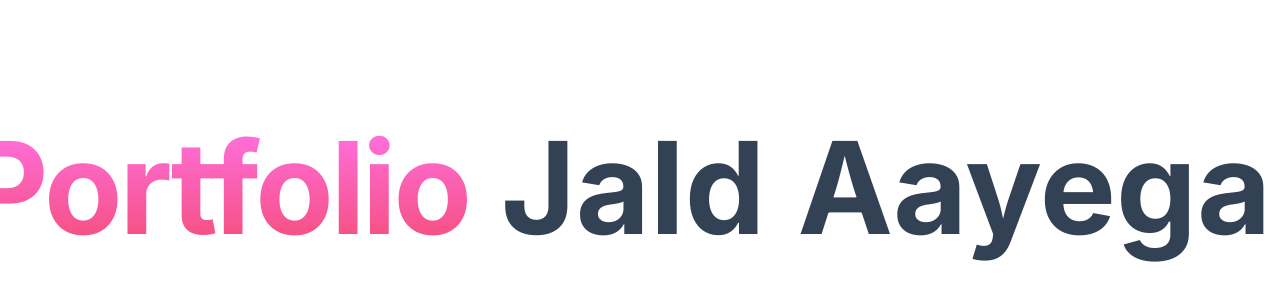
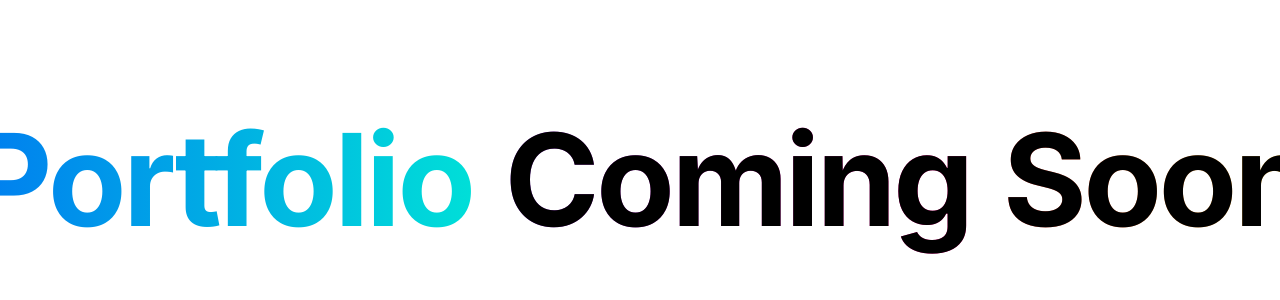
Before and after one commit to sohaildotcss/sohaildotcss-portfolio, a Next.js app: page / in a window 1280 px wide. Shown: the part 212-512 px from the top of the page. Built offline with nearby package versions, Linux system fonts and the light colour scheme.

Commit message:
added animated gradients

```diff
--- a/app/components/ui/CursorAnimation.jsx
+++ /dev/null
@@ -1,31 +0,0 @@
-import { useEffect, useState } from "react";
-
-const CursorAnimation = () => {
-  const [cursorPosition, setCursorPosition] = useState({ x: 0, y: 0 });
-
-  const handleMouseMove = (event) => {
-    const { clientX, clientY } = event;
-    setCursorPosition({ x: clientX, y: clientY });
-  };
-
-  useEffect(() => {
-    const updateCursorPosition = (event) => {
-      const { clientX, clientY } = event;
-      setCursorPosition({ x: clientX, y: clientY });
-    };
-
-    window.addEventListener("mousemove", updateCursorPosition);
-
-    return () => {
-      window.removeEventListener("mousemove", updateCursorPosition);
-    };
-  }, []);
-  return (
-    <div
-      className="cursor absolute h-10 w-10 bg-white rounded-full mix-blend-difference "
-      style={{ left: cursorPosition.x + "px", top: cursorPosition.y + "px" }}
-    ></div>
-  );
-}
-
-export default CursorAnimation;
--- a/app/components/ui/TypingText1.jsx
+++ /dev/null
@@ -1,46 +0,0 @@
-import { useEffect, useState } from "react";
-
-const TypingText1 = () => {
-  const [output, setOutput] = useState("");
-  const theLetters = "abcdefghijklmnopqrstuvwxyz#%&^+=-";
-  const speed = 50;
-  const randomCharDuration = 2000; // Duration of random characters before "TestTest" in milliseconds
-  const textToType = "TestTest";
-
-  useEffect(() => {
-    let currentIndex = 0;
-
-    const generateRandomChars = () => {
-      const num = Math.floor(theLetters.length * Math.random());
-      const randomChar = theLetters.charAt(num);
-      setOutput((prevOutput) => prevOutput + randomChar);
-      currentIndex++;
-
-      if (currentIndex >= textToType.length) {
-        clearInterval(timer);
-      }
-    };
-
-    const timer = setInterval(() => {
-      if (currentIndex < textToType.length) {
-        generateRandomChars();
-      } else {
-        clearInterval(timer);
-      }
-    }, speed);
-
-    // After a delay, switch to "TestTest"
-    setTimeout(() => {
-      setOutput(textToType.substring(0, currentIndex));
-    }, randomCharDuration);
-  }, []);
-
-  return (
-    <div id="output">
-      <h1 className="text-slate-700 text-9xl font-bold ">Jald</h1>
-      {/* {output} */}
-    </div>
-  );
-};
-
-export default TypingText1;
--- a/app/globals.css
+++ b/app/globals.css
@@ -2,7 +2,85 @@
 @tailwind components;
 @tailwind utilities;
 
+body{
+    background-color:#ffffff;
+}
+h1:nth-child(1) {
+  background-image: linear-gradient(90deg, rgb(0, 124, 240), rgb(0, 223, 216));
+  -webkit-background-clip: text;
+  background-clip: text;
+  animation-delay: 0s;
+  animation-direction: normal;
+  animation-duration: 8s;
+  animation-fill-mode: none;
+  animation-iteration-count: infinite;
+  animation-name: first;
+  animation-play-state: running;
+  animation-timing-function: ease;
+}
+@keyframes first {
+  0%,
+  16.667%,
+  to {
+    color: transparent;
+  }
+  33.333%,
+  83.333% {
+    color: black;
+  }
+}
 
-.cursor{
-    transition: all 0.2s linear;
+h1:nth-child(2) {
+  background-image: linear-gradient(90deg, rgb(121, 40, 202), rgb(255, 0, 128));
+  -webkit-background-clip: text;
+  background-clip: text;
+  animation-delay: 0s;
+  animation-direction: normal;
+  animation-duration: 8s;
+  animation-fill-mode: none;
+  animation-iteration-count: infinite;
+  animation-name: second;
+  animation-play-state: running;
+  animation-timing-function: ease;
 }
+
+@keyframes second {
+  0%,
+  to {
+    color: black;
+  }
+  33.333%,
+  50% {
+    color: transparent;
+  }
+  16.667%,
+  66.667% {
+    color: black;
+  }
+}
+
+h1:nth-child(3) {
+  background-image: linear-gradient(90deg, rgb(255, 77, 77), rgb(249, 203, 40));
+  -webkit-background-clip: text;
+  background-clip: text;
+  animation-delay: 0s;
+  animation-direction: normal;
+  animation-duration: 8s;
+  animation-fill-mode: none;
+  animation-iteration-count: infinite;
+  animation-name: third;
+  animation-play-state: running;
+  animation-timing-function: ease;
+}
+
+@keyframes third {
+  0%,
+  50%,
+  to {
+    color: black;
+  }
+  66.667%,
+  83.333% {
+    color: transparent;
+  }
+}
--- a/app/page.js
+++ b/app/page.js
@@ -1,19 +1,17 @@
-"use client";
-import TypingText1 from "./components/ui/TypingText1";
-import CursorAnimation from "./components/ui/CursorAnimation";
-
+import "./globals.css";
 export default function Home() {
   return (
     <>
-      <div className="main absolute top-0  w-screen h-screen z-10 flex items-center justify-center ">
-        <div className="flex gap-8 -z-10">
-          {/* <CursorAnimation /> */}
-          <h1 className=" tracking-tight bg-gradient-to-b from-[#FF72E1] to-[#F54C7A] bg-clip-text text-transparent text-9xl font-bold ">
+      <div className="w-screen h-screen  flex items-center justify-center ">
+        <div className="flex gap-8">
+          <h1 class=" text-9xl font-bold tracking-tight text-transparent">
             Portfolio
           </h1>
-          <TypingText1 />
-          <h1 className="text-slate-700 text-9xl font-bold ">
-            Aayega!
+          <h1 class=" text-9xl font-bold tracking-tight text-transparent">
+            Coming
+          </h1>
+          <h1 class="h-36 text-9xl font-bold tracking-tight text-transparent">
+            Soon
           </h1>
         </div>
       </div>
```
